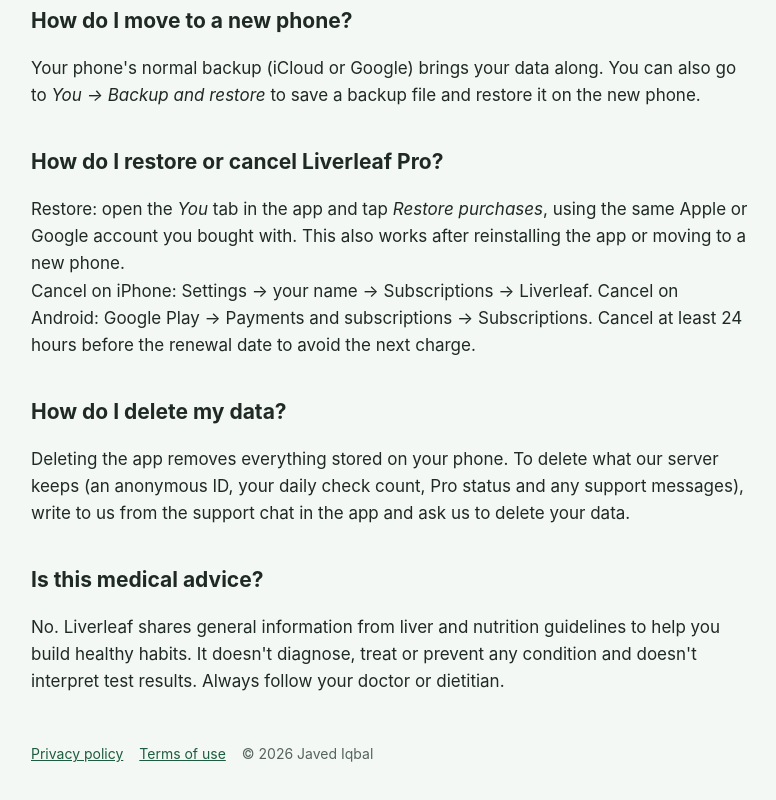
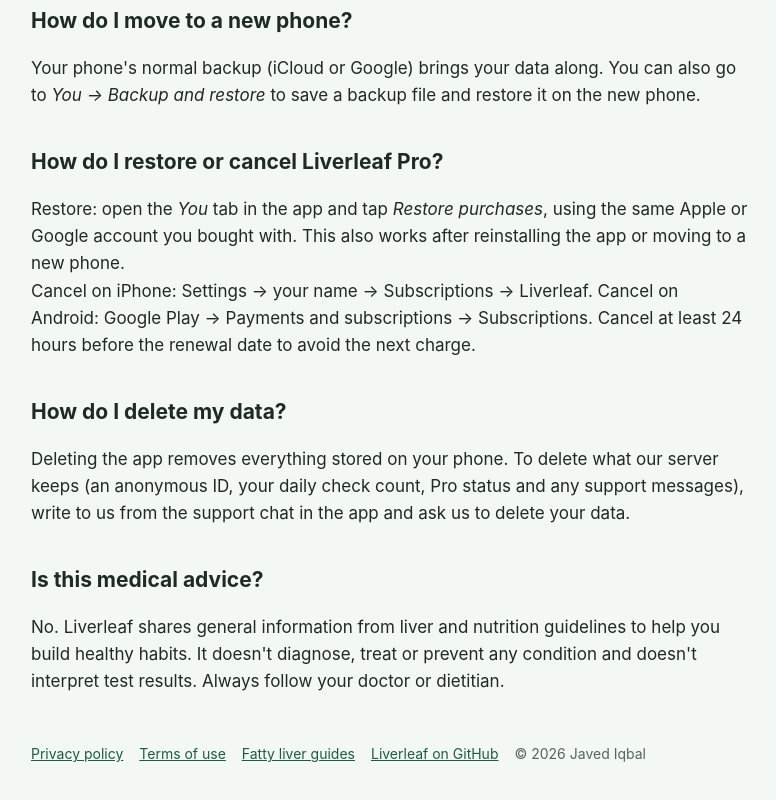
Before and after one commit to javediqbal8381/liverleaf, a plain HTML site: page index.html in a window 1280 px wide. Shown: the part 812-1612 px from the top of the page, without its empty margins (249-1025 px from the left). Drawn offline with Linux system fonts and the light colour scheme.

Commit message:
Footer: link the fatty liver guides and Liverleaf's GitHub page
Co-Authored-By: Claude Opus 5.5 <noreply@anthropic.com>

```diff
--- a/index.html
+++ b/index.html
@@ -28,5 +28,5 @@ Cancel on iPhone: Settings → your name → Subscriptions → Liverleaf. Cancel
 <h2>Is this medical advice?</h2>
 <p>No. Liverleaf shares general information from liver and nutrition guidelines to help you build healthy habits. It doesn't diagnose, treat or prevent any condition and doesn't interpret test results. Always follow your doctor or dietitian.</p>
 
-<footer><a href="privacy/">Privacy policy</a><a href="https://www.apple.com/legal/internet-services/itunes/dev/stdeula/">Terms of use</a><span>© 2026 Javed Iqbal</span></footer>
+<footer><a href="privacy/">Privacy policy</a><a href="https://www.apple.com/legal/internet-services/itunes/dev/stdeula/">Terms of use</a><a href="https://health.dailyappslab.com/liver-tracker/">Fatty liver guides</a><a href="https://github.com/dailyappslab/liverleaf">Liverleaf on GitHub</a><span>© 2026 Javed Iqbal</span></footer>
 </main></body></html>
```
